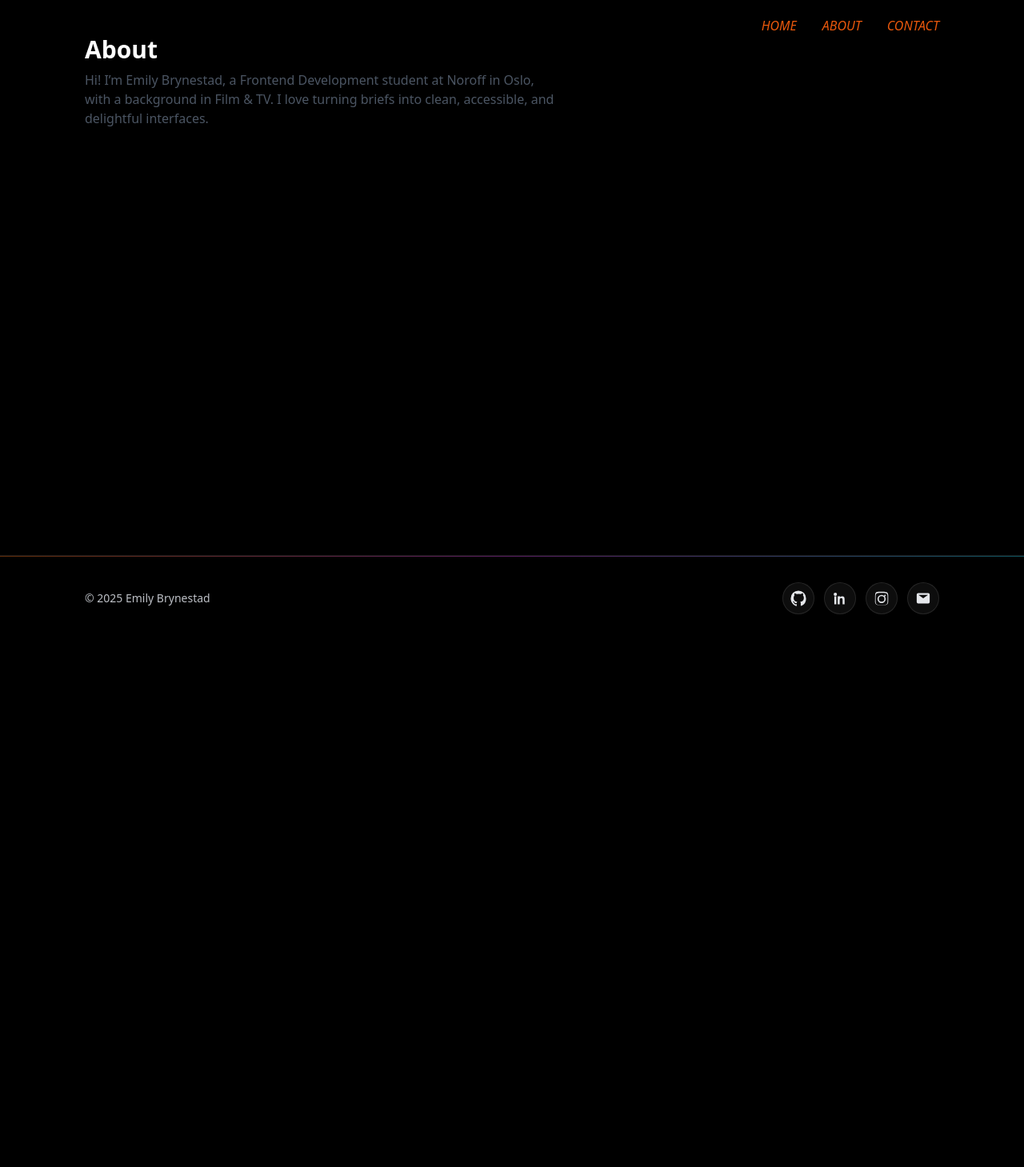
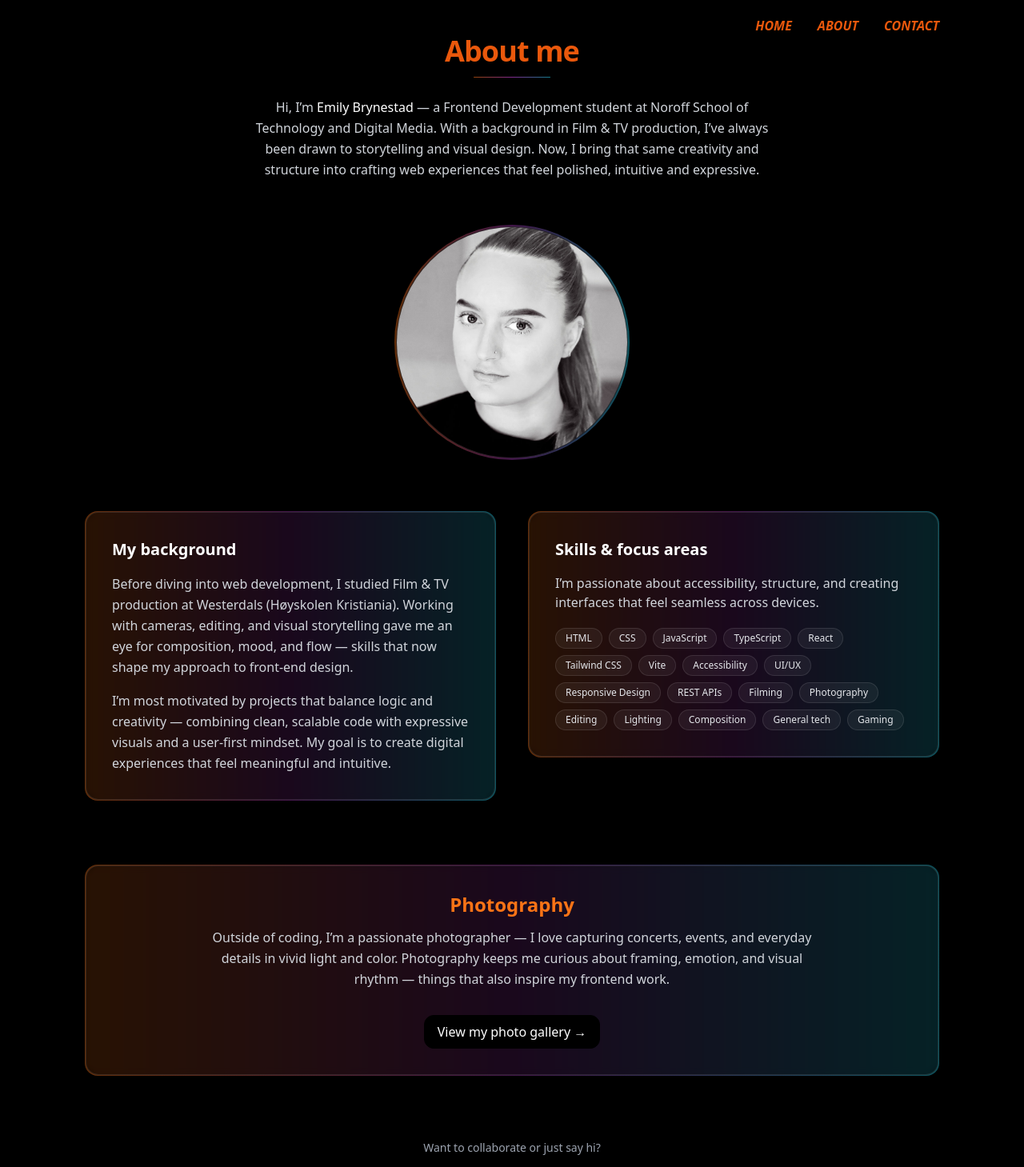
Before and after one commit to hvemily/emily-portfolio, a React (Vite) app: page /about in a window 1280 px wide. Shown: the top 1459 px of the page at 80% size. Before the commit the page ends 800 px from the top, so only its background shows below. Built offline with nearby package versions, Linux system fonts and the light colour scheme.

Commit message:
adding scroll feature

```diff
--- a/src/components/Navbar.tsx
+++ b/src/components/Navbar.tsx
@@ -11,7 +11,7 @@ export default function Navbar() {
   }, []);
 
   return (
-    <header className="mt-5 z-50 bg-black text-white">
+    <header className="mt-5 z-50 text-white font-bold">
       <div className="container flex items-center justify-end py-3">
         {/* Desktop nav */}
         <nav className="hidden md:flex items-center gap-8">
--- a/src/pages/About.tsx
+++ b/src/pages/About.tsx
@@ -1,11 +1,105 @@
 export default function About() {
   return (
-    <section className="container py-10">
-      <h1 className="text-3xl font-bold">About</h1>
-      <p className="text-gray-600 mt-2 max-w-prose">
-        Hi! I’m Emily Brynestad, a Frontend Development student at Noroff in Oslo, with a background in Film & TV.
-        I love turning briefs into clean, accessible, and delightful interfaces.
-      </p>
+    <section className="relative z-10 container py-24">
+      {/* Header */}
+      <header className="text-center mb-14">
+        <h1 className="text-3xl md:text-4xl font-semibold tracking-tight text-orange-600">
+          About me
+        </h1>
+        <div className="mx-auto mt-3 h-px w-24 rounded-full bg-gradient-to-r from-orange-500/60 via-fuchsia-500/60 to-cyan-400/60" />
+        <p className="mt-6 text-gray-300 max-w-2xl mx-auto leading-relaxed">
+          Hi, I’m <span className="text-white font-medium">Emily Brynestad</span> — a Frontend Development student at Noroff School of Technology and Digital Media.
+          With a background in Film &amp; TV production, I’ve always been drawn to storytelling and visual design.
+          Now, I bring that same creativity and structure into crafting web experiences that feel polished, intuitive and expressive.
+        </p>
+      </header>
+
+      {/* Image section */}
+      <div className="flex justify-center mb-16">
+        <div className="rounded-full p-[2px] bg-gradient-to-r from-orange-500/40 via-fuchsia-500/30 to-cyan-400/40">
+          <div className="rounded-full overflow-hidden border border-white/10 bg-black/60 backdrop-blur-sm">
+            <img
+              src="/images/ems.jpg"
+              alt="Portrait of Emily Brynestad"
+              className="w-56 h-56 object-cover object-center sm:w-64 sm:h-64 md:w-72 md:h-72"
+              loading="lazy"
+              decoding="async"
+            />
+          </div>
+        </div>
+      </div>
+
+      {/* Grid layout */}
+      <div className="grid gap-10 md:grid-cols-2 items-start">
+        {/* Left column */}
+        <div className="rounded-2xl p-[1px] bg-gradient-to-r from-orange-500/40 via-fuchsia-500/30 to-cyan-400/40">
+          <div className="rounded-2xl border border-white/10 bg-black/60 backdrop-blur-sm p-8 h-full">
+            <h2 className="text-xl font-semibold text-white mb-4">My background</h2>
+            <p className="text-gray-300 leading-relaxed">
+              Before diving into web development, I studied Film &amp; TV production at Westerdals (Høyskolen Kristiania).
+              Working with cameras, editing, and visual storytelling gave me an eye for composition, mood, and flow —
+              skills that now shape my approach to front-end design.
+            </p>
+            <p className="text-gray-300 mt-4 leading-relaxed">
+              I’m most motivated by projects that balance logic and creativity — combining clean, scalable code with expressive visuals
+              and a user-first mindset. My goal is to create digital experiences that feel meaningful and intuitive.
+            </p>
+          </div>
+        </div>
+
+        {/* Right column */}
+        <div className="rounded-2xl p-[1px] bg-gradient-to-r from-orange-500/40 via-fuchsia-500/30 to-cyan-400/40">
+          <div className="rounded-2xl border border-white/10 bg-black/60 backdrop-blur-sm p-8 h-full">
+            <h2 className="text-xl font-semibold text-white mb-4">Skills &amp; focus areas</h2>
+            <p className="text-gray-300 mb-5">
+              I’m passionate about accessibility, structure, and creating interfaces that feel seamless across devices.
+            </p>
+            <div className="flex flex-wrap gap-2">
+              {[
+                "HTML", "CSS", "JavaScript", "TypeScript", "React", "Tailwind CSS",
+                "Vite", "Accessibility", "UI/UX", "Responsive Design", "REST APIs", "Filming", "Photography", "Editing", "Lighting", "Composition", "General tech", "Gaming"
+              ].map((skill) => (
+                <span
+                  key={skill}
+                  className="inline-flex items-center rounded-full bg-white/5 border border-white/10 px-3 py-1 text-xs text-gray-200"
+                >
+                  {skill}
+                </span>
+              ))}
+            </div>
+          </div>
+        </div>
+      </div>
+
+      {/* Section: Photography */}
+      <div className="mt-20 rounded-2xl p-[1px] bg-gradient-to-r from-orange-500/40 via-fuchsia-500/30 to-cyan-400/40">
+        <div className="rounded-2xl border border-white/10 bg-black/60 backdrop-blur-sm p-8 text-center">
+          <h2 className="text-2xl font-semibold text-orange-500 mb-3">Photography</h2>
+          <p className="text-gray-300 max-w-3xl mx-auto leading-relaxed">
+            Outside of coding, I’m a passionate photographer — I love capturing concerts, events, and everyday details in vivid light and color.
+            Photography keeps me curious about framing, emotion, and visual rhythm — things that also inspire my frontend work.
+          </p>
+          <div className="mt-8">
+            <a
+              href="/photography"
+              className="btn btn-primary"
+            >
+              View my photo gallery →
+            </a>
+          </div>
+        </div>
+      </div>
+
+      {/* CTA */}
+      <div className="text-center mt-20">
+        <p className="text-gray-400 text-sm mb-4">Want to collaborate or just say hi?</p>
+        <a
+          href="/contact"
+          className="inline-block rounded-full border border-orange-500/70 px-6 py-2 text-sm font-medium text-orange-500 hover:bg-orange-600 hover:text-white transition"
+        >
+          Get in touch
+        </a>
+      </div>
     </section>
   )
 }
--- a/src/pages/Home.tsx
+++ b/src/pages/Home.tsx
@@ -1,13 +1,50 @@
+import { useEffect, useState } from "react"
 import { Link } from "react-router-dom"
 import Card from "../components/Card"
 import { projects } from "../data/projects"
 import Typewriter from "../components/Typewriter"
 
 export default function Home() {
+  // Fade-in states
+  const [aboutVisible, setAboutVisible] = useState(false)
+  const [projectsVisible, setProjectsVisible] = useState(false)
+
+  // Scroll helpers with offsets (tweak numbers if you want more/less gap)
+  function scrollToAbout() {
+    const el = document.getElementById("about-anchor")
+    if (el) {
+      const offset = el.getBoundingClientRect().top + window.scrollY - 100
+      window.scrollTo({ top: offset, behavior: "smooth" })
+    }
+  }
+
   function scrollToProjects() {
-    document.getElementById("projects-anchor")
-      ?.scrollIntoView({ behavior: "smooth", block: "start" })
+    const el = document.getElementById("projects-anchor")
+    if (el) {
+      const offset = el.getBoundingClientRect().top + window.scrollY - 220 // større negativ verdi = mer luft
+      window.scrollTo({ top: offset, behavior: "smooth" })
+    }
   }
+
+  // Observe anchors to trigger fade-in
+  useEffect(() => {
+    const observer = new IntersectionObserver(
+      (entries) => {
+        for (const entry of entries) {
+          if (entry.target.id === "about-anchor" && entry.isIntersecting) setAboutVisible(true)
+          if (entry.target.id === "projects-anchor" && entry.isIntersecting) setProjectsVisible(true)
+        }
+      },
+      { threshold: 0.3 }
+    )
+
+    const aboutEl = document.getElementById("about-anchor")
+    const projectsEl = document.getElementById("projects-anchor")
+    if (aboutEl) observer.observe(aboutEl)
+    if (projectsEl) observer.observe(projectsEl)
+
+    return () => observer.disconnect()
+  }, [])
 
   return (
     <>
@@ -26,8 +63,8 @@ export default function Home() {
           </p>
 
           <button
-            onClick={scrollToProjects}
-            aria-label="Scroll to projects"
+            onClick={scrollToAbout}
+            aria-label="Scroll to next section"
             className="mt-14 transition transform hover:scale-110"
           >
             <svg
@@ -43,25 +80,14 @@ export default function Home() {
         </div>
       </section>
 
-      {/* PROJECTS */}
-      <section className="relative z-10 container pt-16 pb-32 mb-16">
-        <header id="projects-anchor" className="mb-10 text-center">
-          <h2 className="text-2xl md:text-3xl font-semibold tracking-tight text-orange-600">
-            Projects made through Noroff School of Technology &amp; Digital Media
-          </h2>
-          <div className="mx-auto mt-3 h-px w-24 rounded-full bg-gradient-to-r from-orange-500/60 via-fuchsia-500/60 to-cyan-400/60" />
-        </header>
-
-        <div className="grid gap-8 sm:grid-cols-2 lg:grid-cols-3">
-          {projects.map((p) => (
-            <Card key={p.slug} item={p} />
-          ))}
-        </div>
-      </section>
-
-      {/* ABOUT / MORE ABOUT ME (teaser) */}
-      <section id="about" className="relative z-10 container py-24">
-        <header className="mt-20 mb-8 text-center">
+      {/* ABOUT / MORE ABOUT ME */}
+      <section
+        id="about"
+        className={`relative z-10 container py-24 transition-all duration-1000 ${
+          aboutVisible ? "opacity-100 translate-y-0" : "opacity-0 translate-y-6"
+        }`}
+      >
+        <header id="about-anchor" className="mt-20 mb-8 text-center">
           <h3 className="text-2xl md:text-3xl font-semibold tracking-tight text-orange-600">
             A little about me
           </h3>
@@ -70,16 +96,9 @@ export default function Home() {
             I’m a Frontend Development student at Noroff with a background in Film &amp; TV production.
             I care about clean, accessible interfaces and thoughtful details.
           </p>
-
-          {/* CTA to full About page */}
-          <div className="mt-6">
-            <Link to="/about" className="btn btn-primary">
-              Read more about me →
-            </Link>
-          </div>
         </header>
 
-        <div className="grid gap-6 md:grid-cols-2 items-stretch">
+        <div className="grid gap-6 md:grid-cols-2 items-stretch mb-12">
           {/* Education */}
           <div className="rounded-2xl p-[1px] bg-gradient-to-r from-orange-500/40 via-fuchsia-500/30 to-cyan-400/40 h-full">
             <div className="rounded-2xl border border-white/10 bg-black/60 backdrop-blur-sm p-6 h-full">
@@ -119,7 +138,7 @@ export default function Home() {
               <div className="mt-5 flex flex-wrap gap-2">
                 {[
                   "HTML", "CSS", "JavaScript", "TypeScript", "React", "Tailwind",
-                  "Accessibility", "UI/UX", "REST APIs", "Vite", "Vitest",
+                  "Accessibility", "UI/UX", "REST APIs", "Vite", "Vitest", "Gaming", "Film", "Photography", "Music", "Culinary experiences", "Culture"
                 ].map((tag) => (
                   <span
                     key={tag}
@@ -132,6 +151,48 @@ export default function Home() {
             </div>
           </div>
         </div>
+
+        {/* CTA + down arrow to projects */}
+        <div className="flex flex-col items-center mt-8 mb-20">
+          <Link to="/about" className="inline-block btn btn-primary mb-8">
+            Read more about me →
+          </Link>
+
+          <button
+            onClick={scrollToProjects}
+            aria-label="Scroll to projects"
+            className="transition transform hover:scale-110"
+          >
+            <svg
+              className="w-8 h-8 animate-bounce text-white hover:text-orange-600 transition-colors"
+              viewBox="0 0 24 24"
+              fill="none"
+              stroke="currentColor"
+              strokeWidth="2"
+            >
+              <path d="M6 9l6 6 6-6" />
+            </svg>
+          </button>
+        </div>
+      </section>
+
+      {/* PROJECTS */}
+      <section
+        className={`relative z-10 container pt-16 pb-32 transition-all duration-1000 ${
+          projectsVisible ? "opacity-100 translate-y-0" : "opacity-0 translate-y-6"
+        }`}
+      >
+        <header id="projects-anchor" className="mb-10 text-center">
+          <h3 className="text-2xl md:text-1xl font-semibold tracking-tight text-orange-600">
+            Projects made through Noroff School of Technology &amp; Digital Media
+          </h3>
+        </header>
+
+        <div className="grid gap-8 sm:grid-cols-2 lg:grid-cols-3">
+          {projects.map((p) => (
+            <Card key={p.slug} item={p} />
+          ))}
+        </div>
       </section>
     </>
   )
```
Also changed, not shown: src/App.jsx (+11 -8 lines), src/components/ScrollToTop.tsx (added, +19 -0 lines), public/images/ems.jpg (added).
